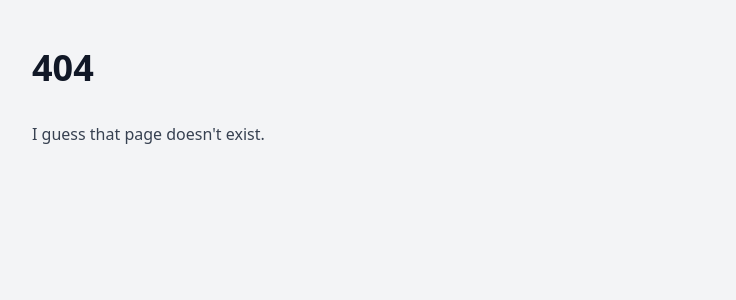
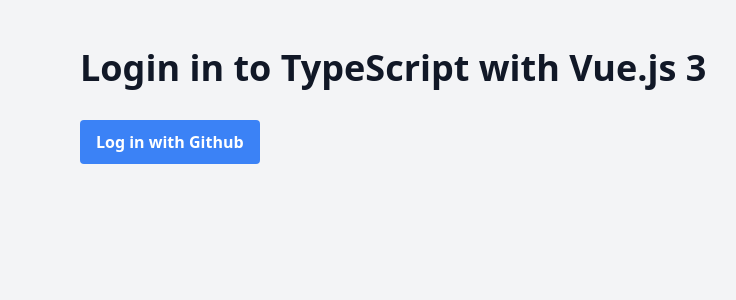
Before and after one commit to CharlesMariga/course-site, a Nuxt app: page /login in a window 1280 px wide. Before the commit this address had no page. Shown: the top 300 px of the page, without its empty margins (224-960 px from the left). Built offline with nearby package versions, Linux system fonts and the light colour scheme; what prettier-plugin-tailwindcss would draw is missing.

Commit message:
feat: creating a login page

```diff
--- /dev/null
+++ b/composables/useFirstLesson.ts
@@ -0,0 +1,4 @@
+export const useFirstLesson = () => {
+  const { chapters } = useCourse();
+  return chapters[0].lessons[0];
+};
--- a/pages/course.vue
+++ b/pages/course.vue
@@ -1,5 +1,5 @@
 <script setup lang="ts">
-const { chapters } = useCourse();
+const { chapters, title } = useCourse();
 
 const resetError = (error: any) => {
   error.value = null;
@@ -7,11 +7,12 @@
 </script>
 
 <template>
+  <div>
     <div class="prose mx-auto mb-12">
       <h1 class="text-center">
         <span class="font-medium">
           Course:
-        <span class="font-bold">Mastering Nuxt 3</span>
+          <span class="font-bold">{{ title }}</span>
         </span>
       </h1>
     </div>
@@ -58,4 +59,5 @@
         </NuxtErrorBoundary>
       </div>
     </div>
+  </div>
 </template>
--- a/pages/index.vue
+++ b/pages/index.vue
@@ -1 +1,16 @@
-<template>Hello, world!</template>
+<script setup lang="ts">
+import { useFirstLesson } from "~/composables/useFirstLesson";
+
+const firstLesson = useFirstLesson();
+</script>
+
+<template>
+  <div class="flex justify-center">
+    <NuxtLink
+      :href="firstLesson.path"
+      class="text-center text-2xl font-bold underline"
+    >
+      Go to the first lesson
+    </NuxtLink>
+  </div>
+</template>
--- /dev/null
+++ b/pages/login.vue
@@ -0,0 +1,12 @@
+<script setup lang="ts">
+const { title } = useCourse();
+</script>
+
+<template>
+  <div class="prose mx-auto h-9 max-w-2xl">
+    <h1>Login in to {{ title }}</h1>
+    <button class="rounded bg-blue-500 px-4 py-2 font-bold text-white">
+      Log in with Github
+    </button>
+  </div>
+</template>
```
Lines whose indentation alone changed are shown as unchanged.
